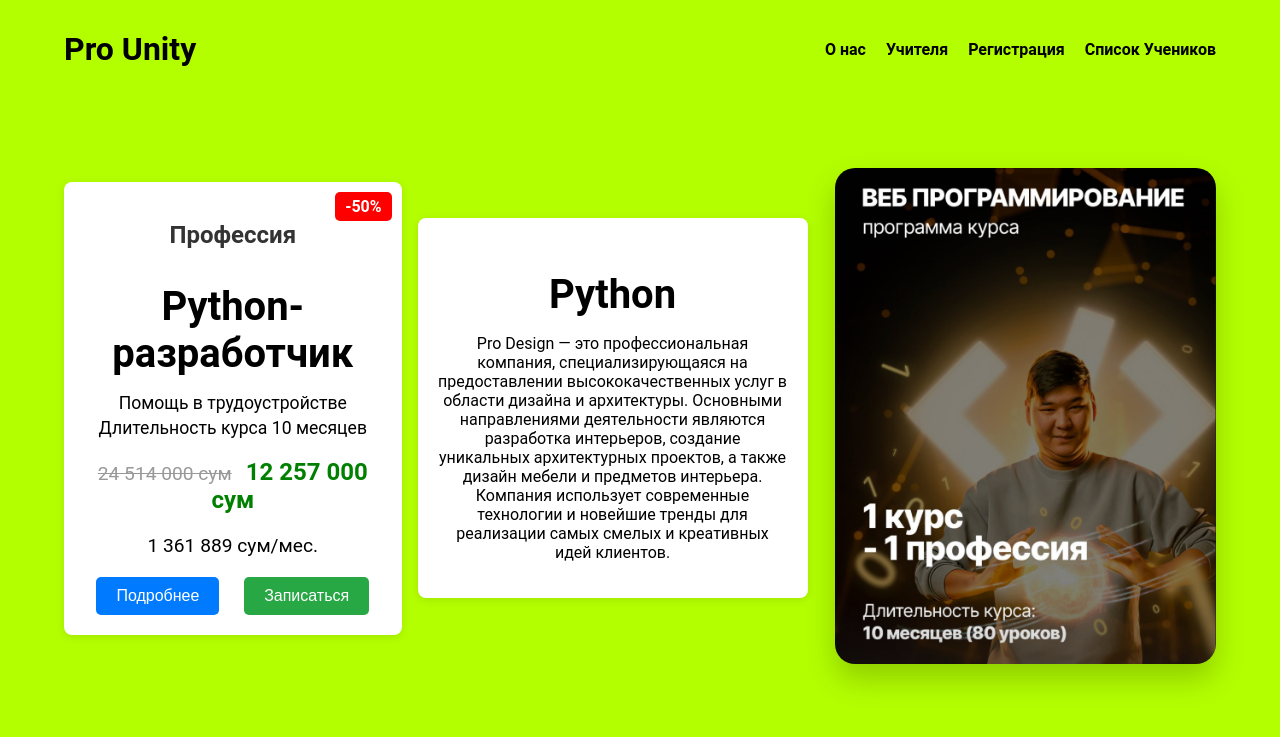
After one commit to Azzimmka/Pro-Unity, a Django app: a page that uses app/templates/category_detail.html in a window 1280 px wide. The commit adds this page. Shown: the top 737 px of the page. Run offline with Django 5.2, Linux system fonts and the light colour scheme; data comes from the database, SQL or seed files in the repository; both versions use the stored data as it was after the commit.

Commit message:
category detail is ready

```diff
--- a/app/admin.py
+++ b/app/admin.py
@@ -1,6 +1,8 @@
 from django.contrib import admin
-from .models import Registration
+from .models import Registration, Category, Course
 
 admin.site.register(Registration)
+admin.site.register(Course)
+admin.site.register(Category)
 
 # Register your models here.
--- a/app/models.py
+++ b/app/models.py
@@ -1,6 +1,48 @@
+from django.db import models
+from django.urls import reverse
 from django.db import models
 
-from django.db import models
+
+
+
+class Category(models.Model):
+    title = models.CharField(max_length=255)
+    slug = models.SlugField(unique=True)
+
+    def __str__(self):
+        return self.title
+
+
+    def get_absolute_url(self):
+        return reverse('category_detail_url',kwargs={'slug':self.slug})
+
+
+class Course(models.Model):
+    image = models.ImageField()
+    # ----------------
+    h5 = models.CharField(max_length=255)
+    # -------------------
+
+    profession = models.CharField(max_length=100, null=True)
+
+
+    category = models.ForeignKey(Category,on_delete=models.CASCADE,related_name='categories',null=True)
+    slug = models.SlugField(unique=True,null=True)
+
+
+    def __str__(self):
+        return self.profession
+
+
+    def get_absolute_url(self):
+        return reverse('post_detail_url',kwargs={'slug':self.slug})
+
+
+
+
+
+
+
 
 class Registration(models.Model):
     ism = models.CharField(max_length=100)
@@ -9,6 +51,5 @@ class Registration(models.Model):
     telefon = models.CharField(max_length=20)
 
 
-
     def __str__(self):
         return self.ism
--- /dev/null
+++ b/app/templates/category_detail.html
@@ -0,0 +1,49 @@
+{% extends 'base.html' %}
+{% load static %}
+{% block css %}
+<link rel="stylesheet" href="{% static 'card.css' %}">
+{% endblock %}
+
+{% block register %}
+<main>
+    <section class="hero">
+        {% for item in categories.categories.all %}
+        <div class="container">
+            <div class="hero-text">
+                <div class="card">
+                    <div class="discount">-50%</div>
+                    <div class="card-content">
+                        <h2>Профессия</h2>
+                        <h1>{{ item.profession }}</h1>
+                        <ul>
+                            <li>Помощь в трудоустройстве</li>
+                            <li>Длительность курса 10 месяцев</li>
+                        </ul>
+                        <div class="prices">
+                            <span class="old-price">24 514 000 сум</span>
+                            <span class="new-price">12 257 000 сум</span>
+                        </div>
+                        <div class="monthly-price">1 361 889 сум/мес.</div>
+                        <div class="buttons">
+                            <button class="details">Подробнее</button>
+                            <a href="{% url 'register' %}"><button class="enroll">Записаться</button></a>
+                        </div>
+                    </div>
+                </div>
+            </div>
+            <p style="color: #b3ff00;">1234</p>
+            <div class="card">
+                <div class="card-content">
+                    <h1>{{ item.h5 }}</h1>
+                    <p>Pro Design — это профессиональная компания, специализирующаяся на предоставлении высококачественных услуг в области дизайна и архитектуры. Основными направлениями деятельности являются разработка интерьеров, создание уникальных архитектурных проектов, а также дизайн мебели и предметов интерьера. Компания использует современные технологии и новейшие тренды для реализации самых смелых и креативных идей клиентов.</p>
+                </div>
+            </div>
+            <p style="color: #b3ff00;">123</p>
+            <div class="hero-image">
+                <img src="{{ item.image.url }}" alt="Student">
+            </div>
+        </div>
+        {% endfor %}
+    </section>
+</main>
+{% endblock %}
--- a/app/urls.py
+++ b/app/urls.py
@@ -1,5 +1,5 @@
 from django.urls import path
-from .views import index, register, view_data, card, python, front, teachers, base
+from .views import index, register, view_data, card, python, front, teachers, base, category_detail
 
 urlpatterns = [
     path('base', base, name='base'),
@@ -10,4 +10,5 @@ urlpatterns = [
     path('register', register, name='register'),
     path('teachers/', teachers, name='teachers'),
     path('view-data/', view_data, name='view_data'),
+    path('category/<slug:slug>/', category_detail,name='category_detail_url'),
 ]
--- a/app/views.py
+++ b/app/views.py
@@ -1,9 +1,40 @@
 from django.shortcuts import render
 from .models import Registration
 from .forms import RegistrationForm
+from .models import Course, Category
+
+
 
 def index(request):
     return render(request, 'index.html')
+
+
+
+
+
+def index(request):
+    course = Course.objects.all()
+    category = Category.objects.all()
+
+    return render(request,'index.html' ,{'course':course,'category':category})
+
+
+
+
+
+
+
+
+def category_detail(request,slug):
+    categories = Category.objects.get(slug__iexact=slug)
+    return render(request,'category_detail.html',{'categories':categories})
+
+
+
+
+
+
+
 
 
 
--- a/project/settings.py
+++ b/project/settings.py
@@ -120,6 +120,10 @@ STATIC_URL = 'static/'
 STATICFILES_DIRS = [
     BASE_DIR / 'static'
 ]
+import os
+
+MEDIA_URL = '/media/'
+MEDIA_ROOT = os.path.join(BASE_DIR , 'media')
 
 # Default primary key field type
 # https://docs.djangoproject.com/en/5.0/ref/settings/#default-auto-field
--- a/project/urls.py
+++ b/project/urls.py
@@ -22,4 +22,4 @@ from django.urls import path, include
 urlpatterns = [
     path('admin/', admin.site.urls),
     path('', include('app.urls'))
-]
+]+static(settings.MEDIA_URL, document_root= settings.MEDIA_ROOT)
```
Also changed, not shown: app/templates/card.html (+6 -9 lines), app/templates/index.html (+5 -3 lines), app/migrations/0008_category_course.py (added), app/migrations/0009_remove_course_description_remove_course_title_and_more.py (added), db.sqlite3, front.jpg (added), media/front.jpg (added), python.jpg (added), python_63BBfcn.jpg (added), python_Jons008.jpg (added).
